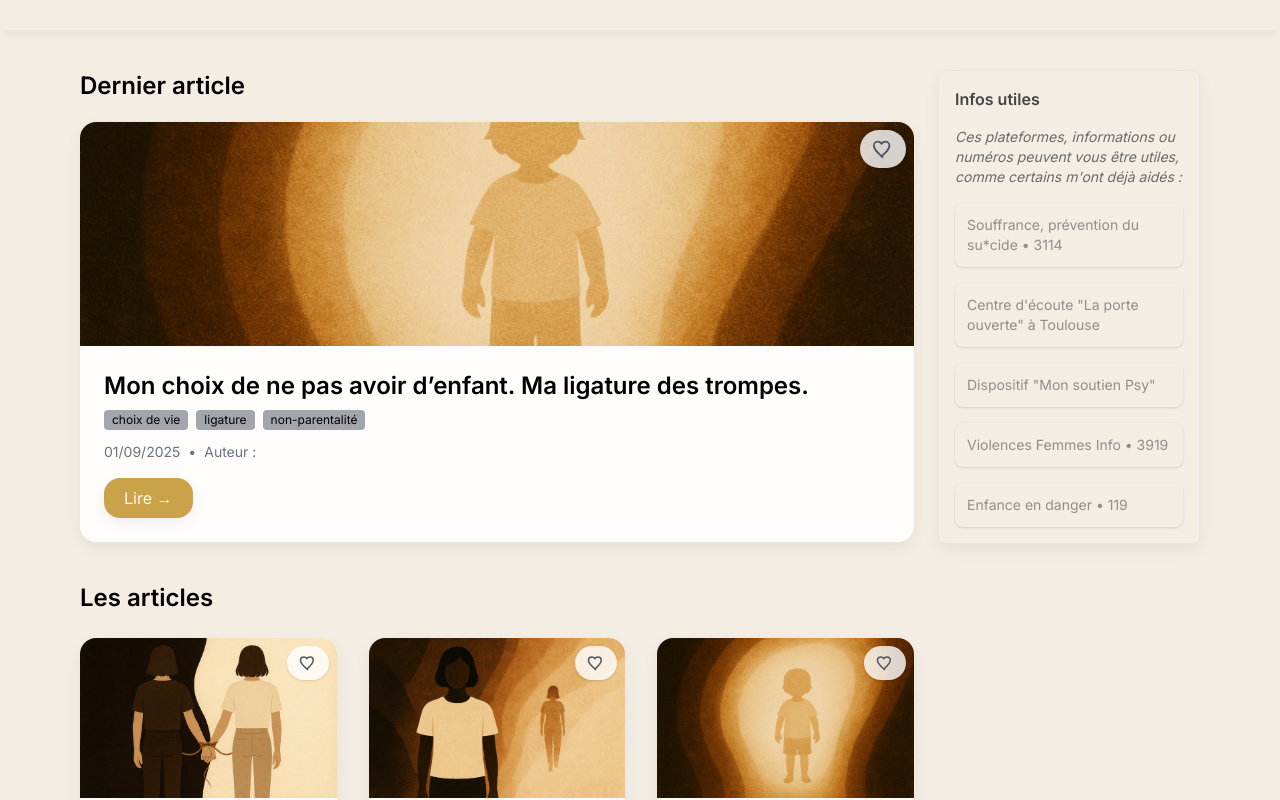
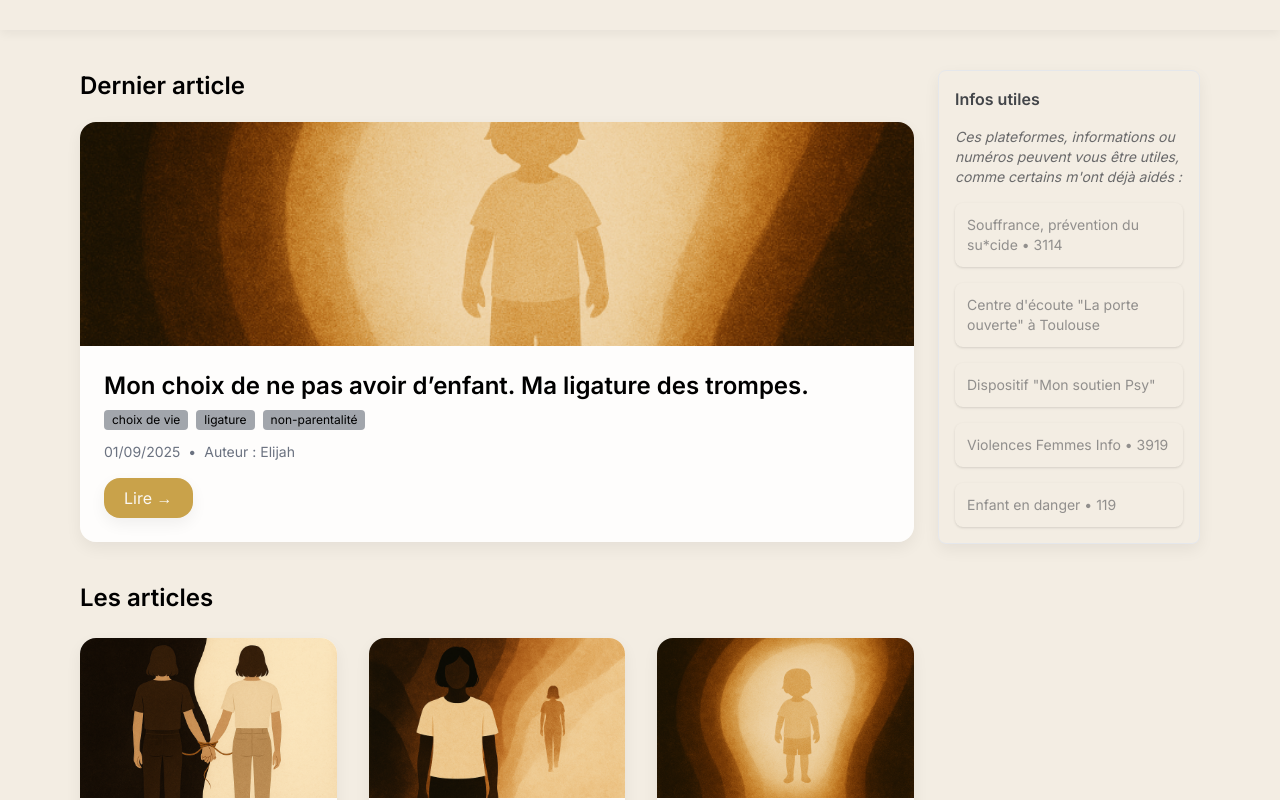
Before and after one commit to rachelSV/Clair-Obscur, an Angular app: page / in a window 1280 px wide. Shown: the part 540-1340 px from the top of the page. Built offline with nearby package versions, Linux system fonts and the light colour scheme.

Commit message:
fix: :bug: correction mineurs en retrait du bouton coeur like pour le moment

```diff
--- a/package.json
+++ b/package.json
@@ -18,6 +18,7 @@
     "@angular/platform-browser": "^18.0.0",
     "@angular/platform-browser-dynamic": "^18.0.0",
     "@angular/router": "^18.0.0",
+    "countapi-js": "^1.0.2",
     "rxjs": "~7.8.0",
     "tslib": "^2.3.0",
     "zone.js": "~0.14.3"
--- a/src/app/components/article-detail/article-detail.component.html
+++ b/src/app/components/article-detail/article-detail.component.html
@@ -2,7 +2,8 @@
     <a routerLink="/" class="text-sm underline">← Retour</a>
 
     <ng-container *ngIf="article; else notFound">
-        <h1 class="text-3xl font-semibold mt-3">{{ article.title }} <app-likes-button [articleId]="article.id" size="md" [initialCount]="article.likes ?? 0"></app-likes-button></h1>
+        <h1 class="text-3xl font-semibold mt-3">{{ article.title }}</h1>
+        <!-- <app-likes-button [articleId]="article.id"></app-likes-button> -->
 
         <p class="text-ink/50 mt-2 text-sm">{{ article.description }}</p>
 
--- a/src/app/components/articles/articles.component.html
+++ b/src/app/components/articles/articles.component.html
@@ -16,13 +16,9 @@
         />
 
         <!-- Bouton like toujours visible -->
-        <div class="absolute top-2 right-2 bg-white/80 rounded-full shadow">
-          <app-likes-button
-            [articleId]="article.id"
-            size="sm"
-            [showCount]="false"
-          ></app-likes-button>
-        </div>
+        <!-- <div class="absolute top-2 right-2 bg-white/80 rounded-full shadow">
+          <app-likes-button [articleId]="article.id"></app-likes-button>
+        </div> -->
       </div>
 
       <!-- Contenu texte -->
--- a/src/app/components/articles/articles.service.ts
+++ b/src/app/components/articles/articles.service.ts
@@ -507,6 +507,7 @@ export class ArticlesService {
       title: 'Mon choix de ne pas avoir d’enfant. Ma ligature des trompes.',
       description: 'Le choix de faire une ligature n’est pas à prendre à la légère. Se faire ligaturer est un acte sérieux et irréversible. C’est une décision qui doit être mûrement réfléchie, discutée avec des professionnels, et prise en toute conscience. Cet article n’est pas un manifeste “anti-enfants”, il n’a pas pour but de faire la morale, de dénigrer la parentalité. Être parent est un choix tout aussi respectable que de ne pas l’être. Chacun fait ce qu’il veut. Cet article n’est qu’un récit personnel.',
       readTime: '8 min',
+      author: 'Elijah',
       tags: ['choix de vie', 'ligature', 'non-parentalité'],
       cover: 'assets/images/articles/enfant.webp',
       createdAt: new Date('2025-09-01'),
--- a/src/app/components/hero-banner/hero-banner.component.html
+++ b/src/app/components/hero-banner/hero-banner.component.html
@@ -10,7 +10,7 @@
         Un carnet où s’entremêlent pensées, inspirations, récits et vécu personnel.<br>
         Entre l’ombre et la lumière, je partage ce qui me touche, m’émeut et m’inspire.
       </p>
-      <a href="#blog" class="inline-block px-6 py-3 bg-gold-500 text-ivory font-sans rounded-xl shadow-soft hover:bg-gold-600 transition">
+      <a href="#articles" class="inline-block px-6 py-3 bg-gold-500 text-ivory font-sans rounded-xl shadow-soft hover:bg-gold-600 transition">
         Lire les articles
       </a>
     </div>
--- a/src/app/components/home/home.component.html
+++ b/src/app/components/home/home.component.html
@@ -22,13 +22,9 @@
         />
 
         <!-- Bouton like positionné -->
-        <div class="absolute top-2 right-2 bg-white/80 rounded-full shadow">
-          <app-likes-button
-            [articleId]="articlesService.getLatest().id"
-            size="md"
-            [showCount]="false"
-          ></app-likes-button>
-        </div>
+        <!-- <div class="absolute top-2 right-2 bg-white/80 rounded-full shadow">
+          <app-likes-button [articleId]="articlesService.getLatest().id"></app-likes-button>
+        </div> -->
       </div>
 
       <!-- Contenu -->
--- a/src/app/components/infos-utiles/infos-utiles.component.ts
+++ b/src/app/components/infos-utiles/infos-utiles.component.ts
@@ -17,7 +17,7 @@ export class InfosUtilesComponent {
     { label: 'Centre d\'écoute "La porte ouverte" à Toulouse', href: 'https://www.la-porte-ouverte.fr/' },
     { label: 'Dispositif "Mon soutien Psy"', href: 'https://www.ameli.fr/assure/remboursements/rembourse/remboursement-seance-psychologue-mon-soutien-psy' },
     { label: 'Violences Femmes Info • 3919', href: 'https://www.service-public.fr/cmi' },
-    { label: 'Enfance en danger • 119', href: 'https://allo119.gouv.fr' },
+    { label: 'Enfant en danger • 119', href: 'https://allo119.gouv.fr' },
   ];
 
   toggle() {
--- a/src/app/components/like-button/likes-button.component.html
+++ b/src/app/components/like-button/likes-button.component.html
@@ -4,7 +4,7 @@
       [class.bg-rose-50]="liked()"
       [attr.aria-pressed]="liked()"
       [attr.aria-label]="liked() ? 'Retirer le like' : 'Aimer cet article'"
-    (click)="onToggle()"
+      (click)="onLike()"
       [disabled]="busy()"
     >
       <span
@@ -13,10 +13,10 @@
         [class.text-gray-600]="!liked()"
         [class.scale-110]="liked() && !busy()"
       >
-    <!-- Cœur en SVG, remplit si liked -->
+        <!-- Cœur SVG -->
         <svg
-    [attr.width]="svgSize()"
-    [attr.height]="svgSize()"
+          width="22"
+          height="22"
           viewBox="0 0 24 24"
           class="transition-transform duration-150"
         >
@@ -29,5 +29,5 @@
         </svg>
       </span>
 
-    <span *ngIf="showCount" class="text-sm leading-none text-gray-700">{{ count() }}</span>
+      <span class="text-sm leading-none text-gray-700">{{ count() }}</span>
     </button>
--- a/src/app/components/like-button/likes-button.component.ts
+++ b/src/app/components/like-button/likes-button.component.ts
@@ -1,64 +1,55 @@
-import { CommonModule } from '@angular/common';
-import { Component, computed, Input, OnInit, signal } from '@angular/core';
-import { LikesService } from './likes.service';
+import { Component, Input, OnInit, signal } from '@angular/core';
+
+const NAMESPACE = 'clairobscur'; // pas d'espace, pas de slash
 
 @Component({
   selector: 'app-likes-button',
   standalone: true,
-  imports: [CommonModule],
   templateUrl: './likes-button.component.html',
-  styleUrl: './likes-button.component.css'
 })
-export class LikesButtonComponent implements OnInit{
-  /** Identifiant unique de l'article (ex: a1) */
+export class LikesButtonComponent implements OnInit {
   @Input({ required: true }) articleId!: string;
-  /** Taille du bouton : 'sm' | 'md' | 'lg' */
-  @Input() size: 'sm' | 'md' | 'lg' = 'md';
-  /** Afficher le compteur */
-  @Input() showCount = true;
-  /** Compteur initial éventuel (provenant d'un backend), ignoré si déjà présent en localStorage */
-  @Input() initialCount: number | null = null;
 
-
-  // signals (Angular 16+)
+  count = signal(0);
   liked = signal(false);
-  count = signal(0);
   busy = signal(false);
 
+  private counterName!: string; // nom du compteur côté API (safe)
 
-  constructor(private likes: LikesService) {}
+  ngOnInit() {
+    // Nom de compteur 100% alphanumérique pour éviter les refus
+    this.counterName = ('article' + String(this.articleId))
+      .replace(/[^A-Za-z0-9]/g, '')
+      .slice(0, 64); // garde court si jamais
 
-
-  ngOnInit(): void {
-    if (this.initialCount !== null && this.initialCount !== undefined) {
-    this.likes.initCountIfUnset(this.articleId, this.initialCount);
-    }
-    this.liked.set(this.likes.getLiked(this.articleId));
-    this.count.set(this.likes.getCount(this.articleId));
+    this.getCount();
   }
 
+  private async getCount() {
+    try {
+      const url = `https://api.counterapi.dev/v1/${NAMESPACE}/${this.counterName}`;
+      const res = await fetch(url, { method: 'GET' });
+      const data = await res.json();
+      this.count.set((data.value ?? data.count ?? 0) as number);
+    } catch {
+      // pas de throw : on reste silencieux en prod
+    }
+  }
 
-  svgSize = computed(() => {
-    switch (this.size) {
-      case 'sm': return 18;
-      case 'md': return 22;
-      case 'lg': return 28;
-      default: return 22;
+  async onLike() {
+    if (this.liked() || this.busy()) return;
+    this.busy.set(true);
+    try {
+      // V1 = GET sur /up (pas de POST)
+      const url = `https://api.counterapi.dev/v1/${NAMESPACE}/${this.counterName}/up`;
+      const res = await fetch(url, { method: 'GET' });
+      const data = await res.json();
+      this.count.set((data.value ?? data.count ?? 0) as number);
+      this.liked.set(true);
+    } catch {
+      // option: afficher un toast d’erreur
+    } finally {
+      this.busy.set(false);
     }
-  });
-
-
-  onToggle() {
-    if (this.busy()) return;
-    this.busy.set(true);
-
-    // Ici on pourrait appeler un backend async; pour la démo, c'est instantané
-    const res = this.likes.toggle(this.articleId);
-    this.liked.set(res.liked);
-    this.count.set(res.count);
-
-
-    // petite pause pour éviter le spam et laisser l'anim se jouer
-    setTimeout(() => this.busy.set(false), 120);
   }
 }
--- a/src/app/components/like-button/likes.service.ts
+++ /dev/null
@@ -1,46 +0,0 @@
-import { Injectable } from '@angular/core';
-
-
-@Injectable({ providedIn: 'root' })
-export class LikesService {
-private keyLiked(id: string) { return `likes:mine:${id}`; }
-private keyCount(id: string) { return `likes:count:${id}`; }
-
-
-getLiked(articleId: string): boolean {
-return localStorage.getItem(this.keyLiked(articleId)) === '1';
-}
-
-
-getCount(articleId: string): number {
-const raw = localStorage.getItem(this.keyCount(articleId));
-return raw ? Math.max(0, parseInt(raw, 10)) : 0;
-}
-
-
-/** Initialise le compteur si absent */
-initCountIfUnset(articleId: string, initial: number) {
-const exists = localStorage.getItem(this.keyCount(articleId));
-if (exists === null) localStorage.setItem(this.keyCount(articleId), `${Math.max(0, initial)}`);
-}
-
-
-/** Toggle like local + compteur simulé. Retourne l'état à jour. */
-toggle(articleId: string): { liked: boolean; count: number } {
-const currentlyLiked = this.getLiked(articleId);
-let count = this.getCount(articleId);
-
-
-if (currentlyLiked) {
-localStorage.setItem(this.keyLiked(articleId), '0');
-count = Math.max(0, count - 1);
-} else {
-localStorage.setItem(this.keyLiked(articleId), '1');
-count = count + 1;
-}
-
-
-localStorage.setItem(this.keyCount(articleId), `${count}`);
-return { liked: !currentlyLiked, count };
-}
-}
```
Also changed, not shown: 2 other files (tests, documents, lock files or other folders). Lines whose indentation alone changed are shown as unchanged.
